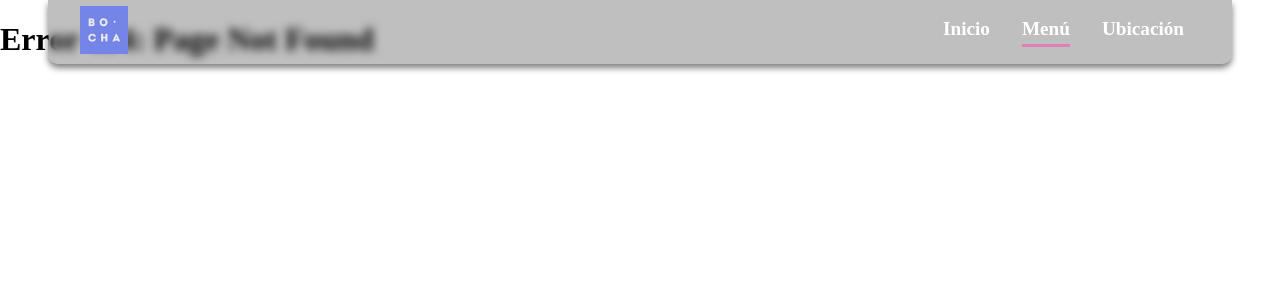
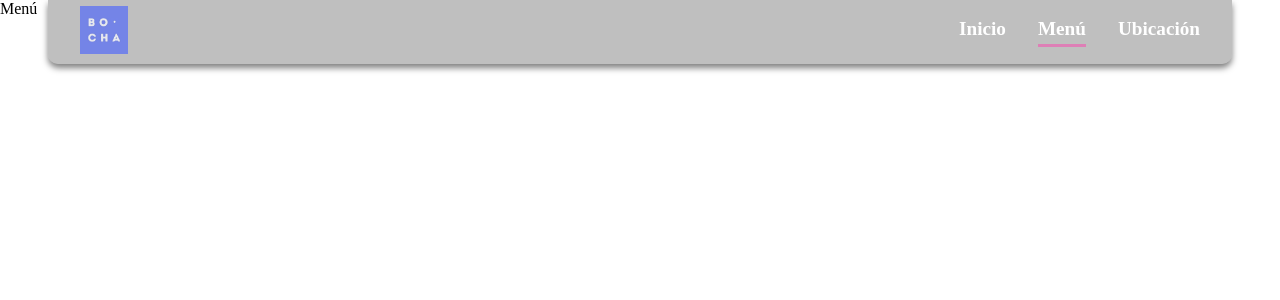
Before and after one commit to Damanger/Bocha, a React (Vite) app: page /menu in a window 1280 px wide. Before the commit this address had no page. Shown: the top 300 px of the page. Built offline with nearby package versions, Linux system fonts and the light colour scheme.

Commit message:
updating

```diff
--- a/src/App.jsx
+++ b/src/App.jsx
@@ -1,8 +1,9 @@
 import React from 'react';
-import { BrowserRouter, Route, Routes } from "react-router-dom";
+import { BrowserRouter, Route, Routes, Navigate } from "react-router-dom";
 import Home from './components/home';
 import Navbar from './components/navbar';
 import Mapa from './components/mapa';
+import Menu from './components/menu';
 import Error404 from './components/error404';
 
 function App() {
@@ -12,12 +13,26 @@ function App() {
         <Navbar />
         <Routes>
           <Route path="/" element={<Home />} />
-          <Route path="/ubicacion" element={<Mapa />} />
-          <Route path="*" element={<Error404 />} />
+          <Route path="/menu" element={<Menu />} />
+          <Route path='/ubicacion' element={(
+              <>
+                <MapResources />
+                <Mapa />
+              </>
+            )} />
+          <Route path="*" element={<><Error404 /><Navigate to="/not-found" replace /></>} />
         </Routes>
       </BrowserRouter>
     </>
   );
 }
 
+// Componente que carga los recursos solo para la ruta /map
+const MapResources = () => (
+  <>
+    <link rel="stylesheet" href="https://unpkg.com/leaflet@1.9.3/dist/leaflet.css" integrity="sha256-kLaT2GOSpHechhsozzB+flnD+zUyjE2LlfWPgU04xyI=" crossOrigin="" />
+    <script src="https://unpkg.com/leaflet@1.9.3/dist/leaflet.js" integrity="sha256-WBkoXOwTeyKclOHuWtc+i2uENFpDZ9YPdf5Hf+D7ewM=" crossOrigin=""></script>
+  </>
+);
+
 export default App;
--- /dev/null
+++ b/src/components/menu.jsx
@@ -0,0 +1,11 @@
+import React from 'react'
+
+const menu = () => {
+    return (
+        <div>
+            Menú
+        </div>
+    )
+}
+
+export default menu
--- a/src/css/navbar.module.css
+++ b/src/css/navbar.module.css
@@ -26,7 +26,7 @@
 }
 
 .navLinks {
-    margin-right: 2rem;
+    margin-right: 1rem;
     display: flex;
     gap: 2rem;
 }
```
